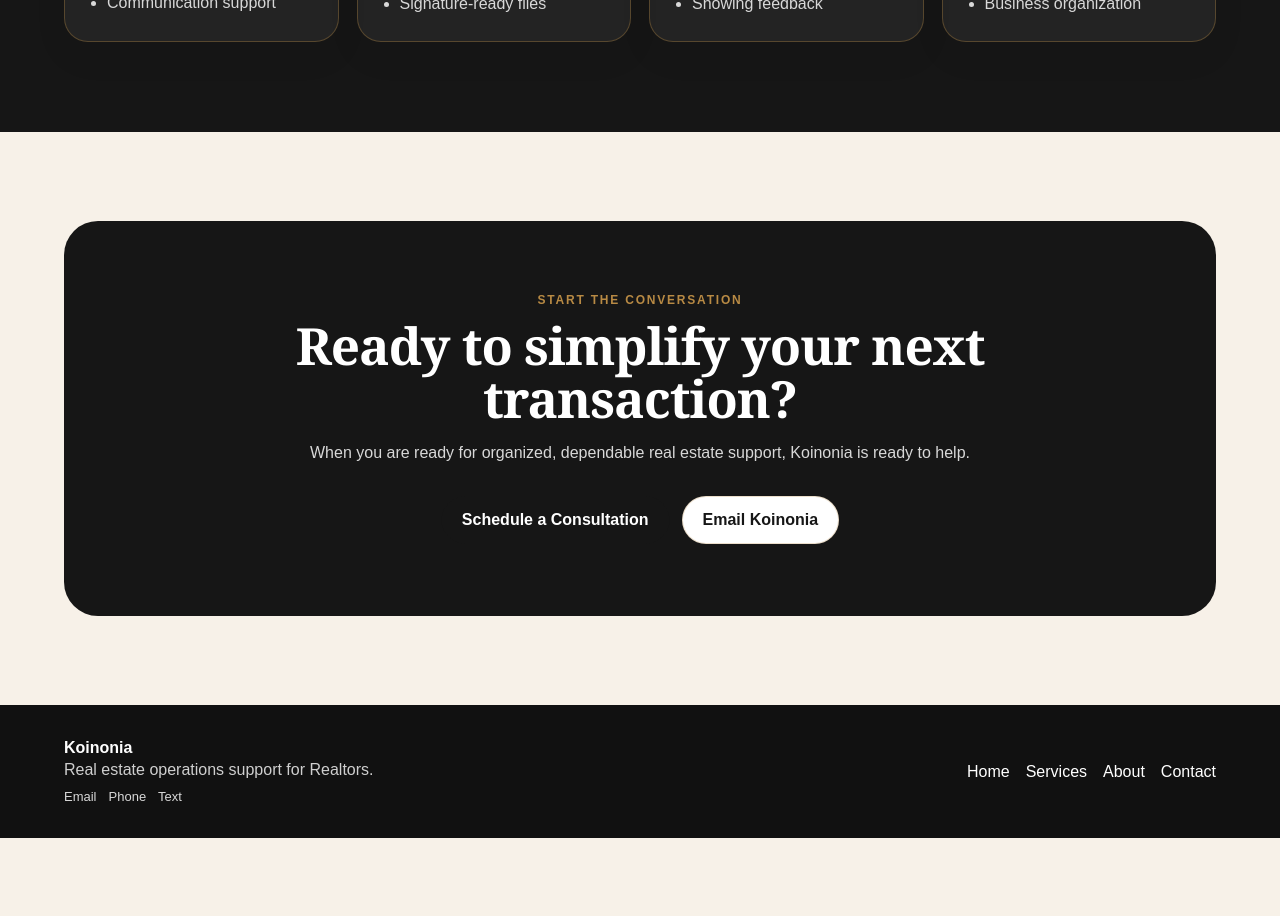
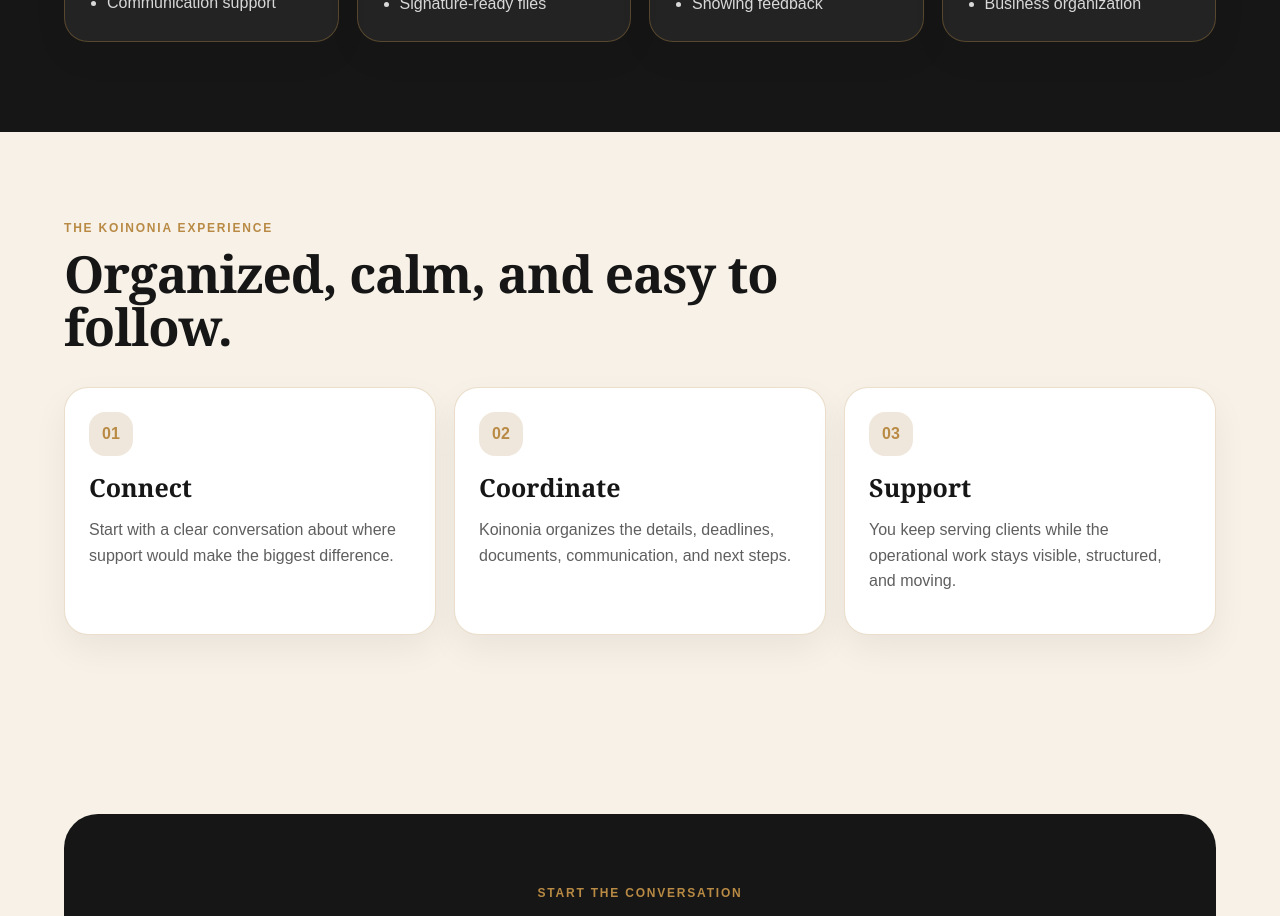
Before and after one commit to KoinoniaTransactions/Reynalds-OS, a Next.js app in the folder apps/web/: page /koinonia in a window 1280 px wide. Shown: the part 2300-3216 px from the top of the page. Before the commit the page ends 3138 px from the top, so only its background shows below. Built offline with nearby package versions, Linux system fonts and the light colour scheme.

Commit message:
Complete Koinonia home experience section

```diff
--- a/apps/web/components/site/PageAssemblies/KoinoniaHome.tsx
+++ b/apps/web/components/site/PageAssemblies/KoinoniaHome.tsx
@@ -37,6 +37,22 @@ export function KoinoniaHome() {
         </div>
       </Section>
 
+      <Section
+        eyebrow={homeContent.experience.eyebrow}
+        title={homeContent.experience.title}
+      >
+        <div className="koinonia-grid three">
+          {homeContent.experience.cards.map((card, index) => (
+            <UniversalCard
+              key={card.title}
+              eyebrow={`0${index + 1}`}
+              title={card.title}
+              body={card.body}
+            />
+          ))}
+        </div>
+      </Section>
+
       <CTA />
       <Footer />
     </main>
```
